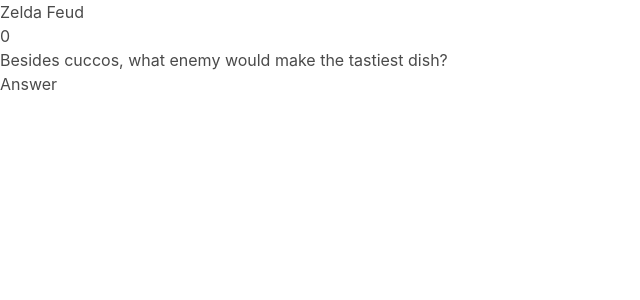
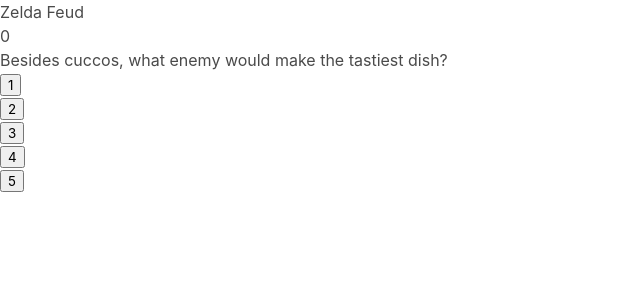
Before and after one commit to meldeleon/oot_family_feud, a React (Create React App) app: page / in a window 1280 px wide. Shown: the top 300 px of the page, without its empty margins (0-640 px from the left). Built offline with nearby package versions, Linux system fonts and the light colour scheme.

Commit message:
adding state to dependent components. Adding hidden solution, click to reveal

```diff
--- a/package.json
+++ b/package.json
@@ -9,7 +9,7 @@
     "react": "^17.0.2",
     "react-bulma-components": "^4.0.7",
     "react-dom": "^17.0.2",
-    "react-scripts": "4.0.3",
+    "react-scripts": "^4.0.3",
     "web-vitals": "^1.0.1"
   },
   "scripts": {
--- a/src/Answer.jsx
+++ b/src/Answer.jsx
@@ -1,9 +1,22 @@
 import React from "react"
 
-class Answer extends React.Component {
-  render() {
-    return <div id> Answer</div>
-  }
+function Answer({ number, name, value }) {
+  const [showResults, setShowResults] = React.useState(false)
+  const onClick = () => setShowResults(true)
+  return (
+    <div>
+      <input type="button" value={number} onClick={onClick} />
+      {showResults ? <Results show={name} /> : null}
+    </div>
+  )
+}
+
+function Results({ show }) {
+  return (
+    <div id="results" className="search-results">
+      {show}
+    </div>
+  )
 }
 
 export default Answer
--- a/src/Answers.jsx
+++ b/src/Answers.jsx
@@ -1,10 +1,17 @@
 import React from "react"
 import Answer from "./Answer.jsx"
 
-class Answers extends React.Component {
-  render() {
-    return <Answer></Answer>
-  }
+function Answers({ answer_list }) {
+  return answer_list.map((answer) => {
+    console.log(answer)
+    return (
+      <Answer
+        number={answer.number}
+        name={answer.name}
+        value={answer.value}
+      ></Answer>
+    )
+  })
 }
 
 export default Answers
--- a/src/Board.jsx
+++ b/src/Board.jsx
@@ -4,13 +4,13 @@
 let card_data = {
   question: "Besides cuccos, what enemy would make the tastiest dish?",
   score: 0,
-  answers: {
-    1: { name: "Big Octo/Octorok", value: 40 },
-    2: { name: "Dodongo", value: 21 },
-    3: { name: "Lizalfos", value: 10 },
-    4: { name: "Ganondorf", value: 8 },
-    5: { name: "Guay", value: 8 },
-  },
+  answers: [
+    { number: 1, name: "Big Octo/Octorok", value: 40 },
+    { number: 2, name: "Dodongo", value: 21 },
+    { number: 3, name: "Lizalfos", value: 10 },
+    { number: 4, name: "Ganondorf", value: 8 },
+    { number: 5, name: "Guay", value: 8 },
+  ],
 }
 
 class Board extends React.Component {
@@ -24,7 +24,7 @@
         <div id="title">Zelda Feud</div>
         <div id="score">{this.state.score}</div>
         <div id="question">{this.state.question}</div>
-        <Answers></Answers>
+        <Answers answer_list={this.state.answers}></Answers>
       </div>
     )
   }
```
Also changed, not shown: 1 other file (tests, documents, lock files or other folders).
